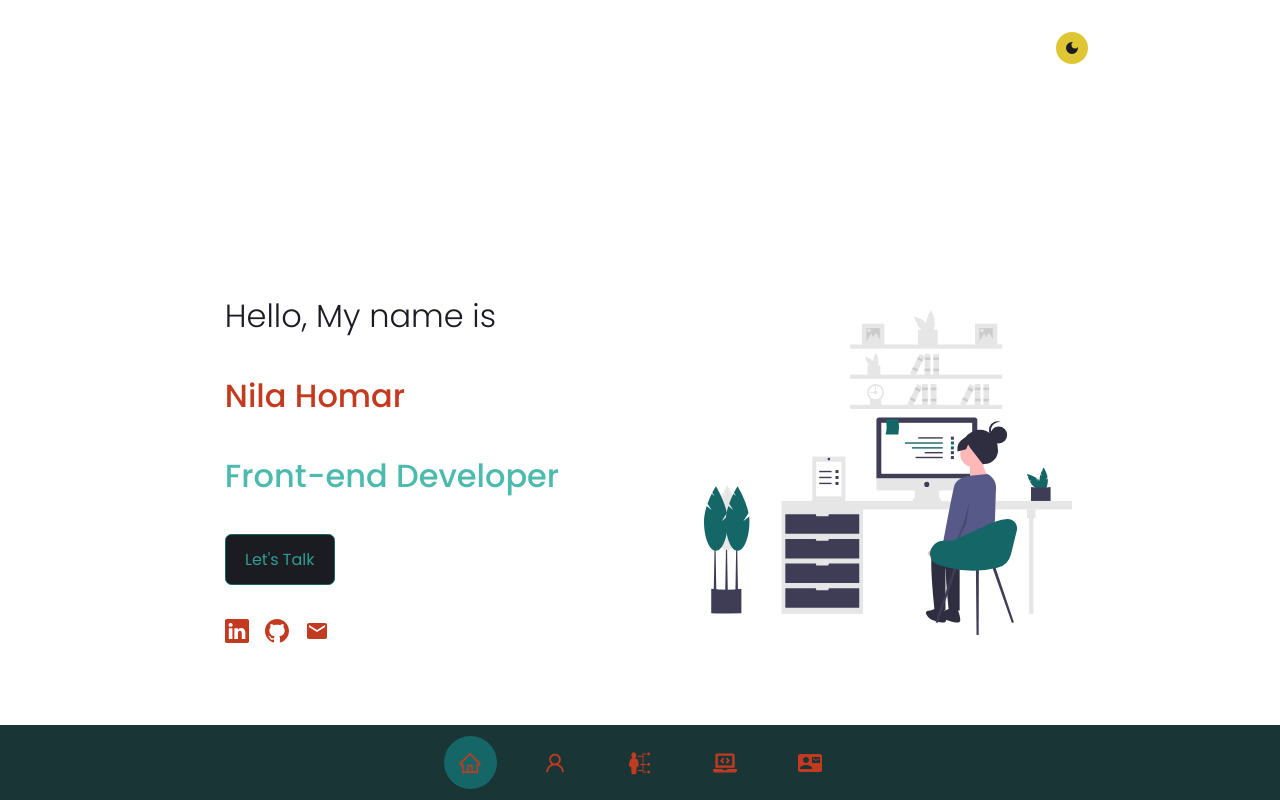
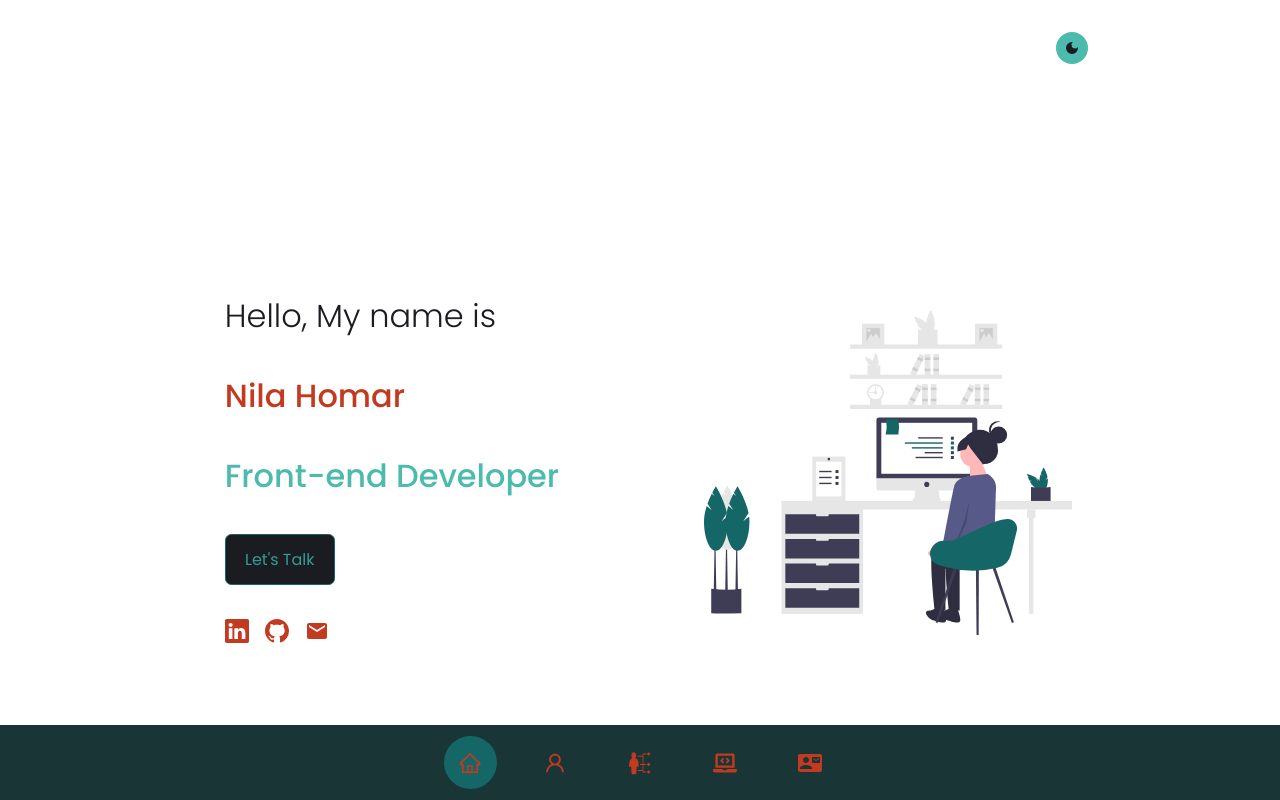
Before and after one commit to nilahomar/react-portfolio, a React (Create React App) app: page / in a window 1280 px wide. In both pictures the pointer is over the button 1072 px from the left and 48 px from the top of the page. Shown: the top 800 px of the page. Built offline with nearby package versions, Linux system fonts and the light colour scheme; no server answers.

Commit message:
theme  button hover effect

```diff
--- a/src/components/Theme/Theme.css
+++ b/src/components/Theme/Theme.css
@@ -23,4 +23,10 @@
   display: flex;
   align-items: center;
   justify-content: center;
+  cursor: pointer;
+  transition: var(--transition);
 }
+
+.modeIcon:hover {
+  background-color: var(--color-green);
+}
```
